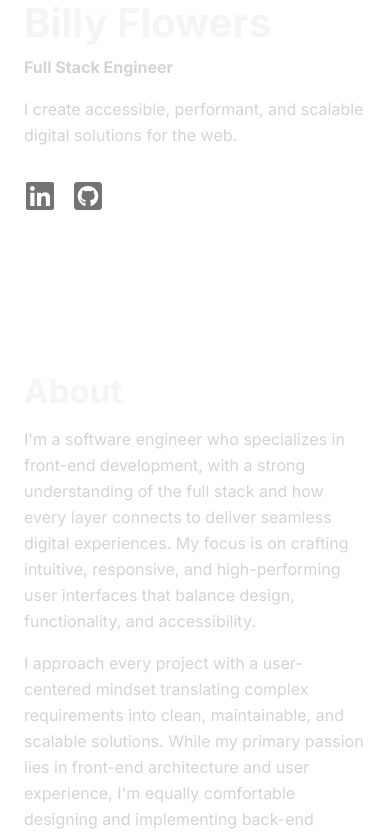
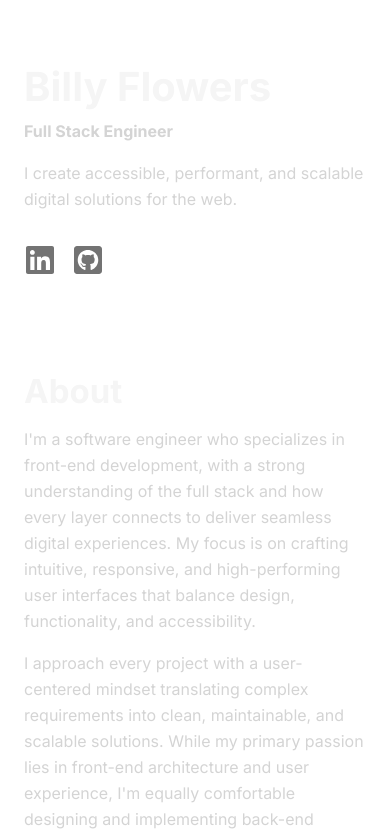
Before and after one commit to flowz0/bswe-portfolio, a Next.js app: page / in a window 390 px wide. Shown: the top 837 px of the page. Built offline with nearby package versions, Linux system fonts and the light colour scheme.

Commit message:
fix: improve responsive spacing layout in App

```diff
--- a/app/page.tsx
+++ b/app/page.tsx
@@ -6,9 +6,9 @@ import Footer from "@/components/layout/Footer";
 
 export default function Home() {
   return (
-    <main className="max-w-7xl mx-auto px-6 lg:grid lg:grid-cols-[400px_1fr]">
+    <main className="max-w-7xl mx-auto px-6 pt-16 lg:pt-0 lg:grid lg:grid-cols-[400px_1fr]">
       <Sidebar />
-      <div className="lg:pl-32 py-16 lg:py-24">
+      <div className="lg:pl-32 lg:py-24">
         <About />
         <Experience />
         <Projects />
```
